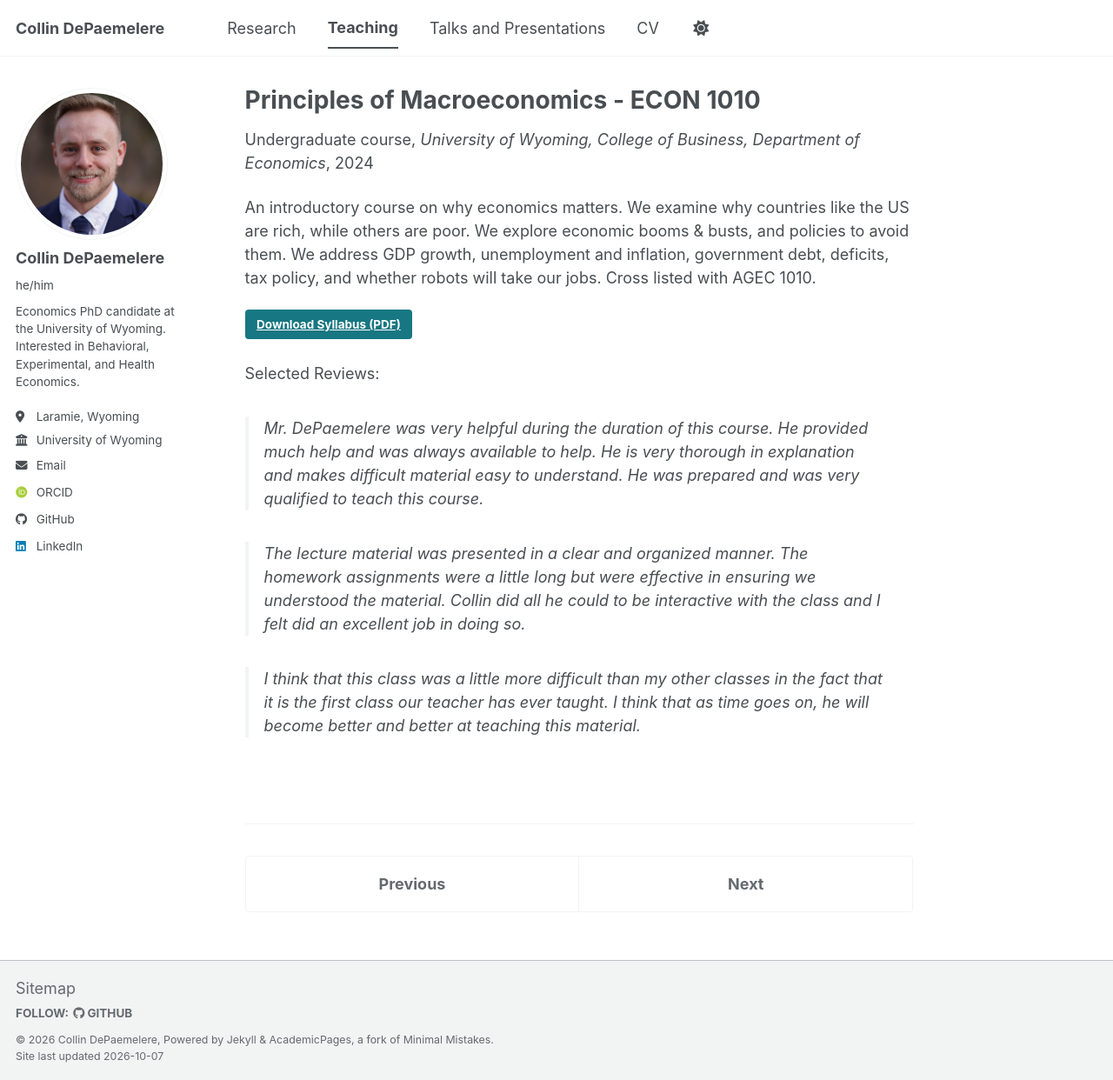
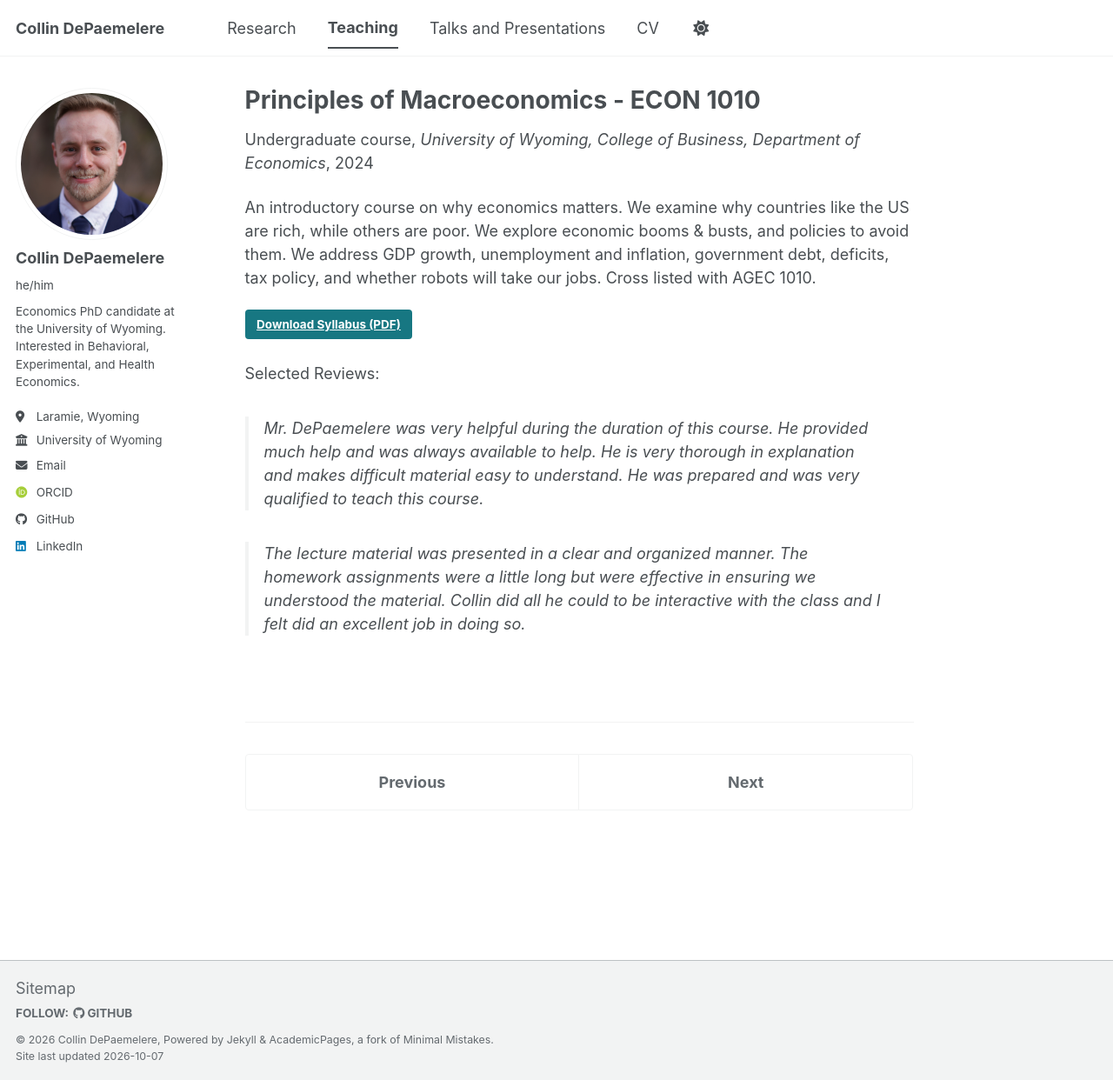
Before and after one commit to CollinDeP/collindep.github.io, a Jekyll site: the page built from _teaching/2024-fall-econ1010.md, in a window 1280 px wide and 1242 px high. Shown: the whole window at 87% size. Built offline with Jekyll 4.4.1, drawn with Linux system fonts in a browser that asks for light colours; some web fonts are replaced; a script bundle is joined from its source files by our own code; library files that are not in the unit come from our copies.

Commit message:
Various Bug Fixes

```diff
--- a/_pages/publications.html
+++ b/_pages/publications.html
@@ -1,6 +1,6 @@
 ---
 layout: archive
-title: "Publications"
+title: "Research"
 permalink: /publications/
 author_profile: true
 ---
--- a/_teaching/2024-fall-econ1010.md
+++ b/_teaching/2024-fall-econ1010.md
@@ -15,5 +15,3 @@ Selected Reviews:
 > Mr. DePaemelere was very helpful during the duration of this course. He provided much help and was always available to help. He is very thorough in explanation and makes difficult material easy to understand. He was prepared and was very qualified to teach this course.
 
 > The lecture material was presented in a clear and organized manner. The homework assignments were a little long but were effective in ensuring we understood the material. Collin did all he could to be interactive with the class and I felt did an excellent job in doing so.
-
-> I think that this class was a little more difficult than my other classes in the fact that it is the first class our teacher has ever taught. I think that as time goes on, he will become better and better at teaching this material.
```
Also changed, not shown: _pages/about.md (+1 -1 lines), _publications/advice_moral_perceptions.md (+2 -0 lines), _publications/norms_and_driving.md (+1 -1 lines), .github/workflows/scrape_talks.yml (deleted).
